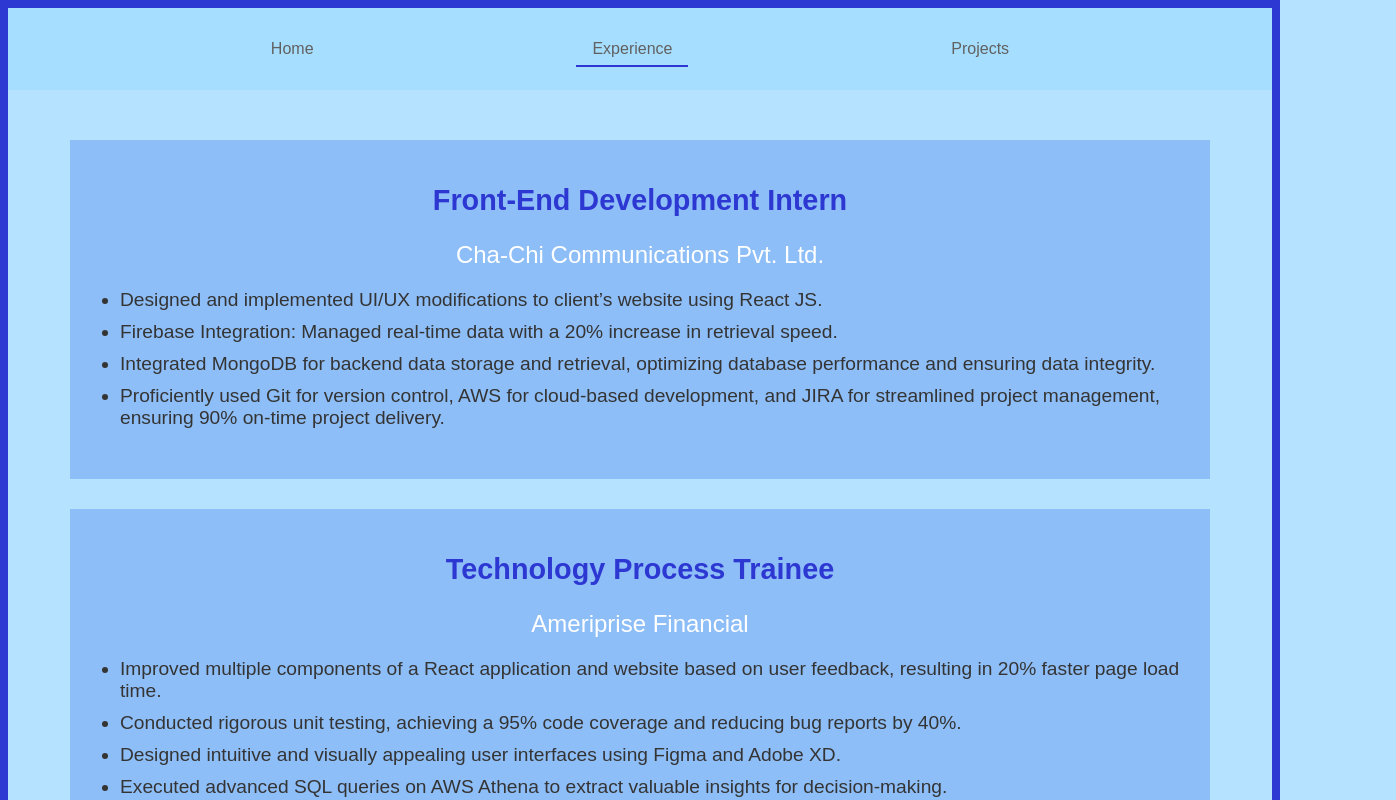
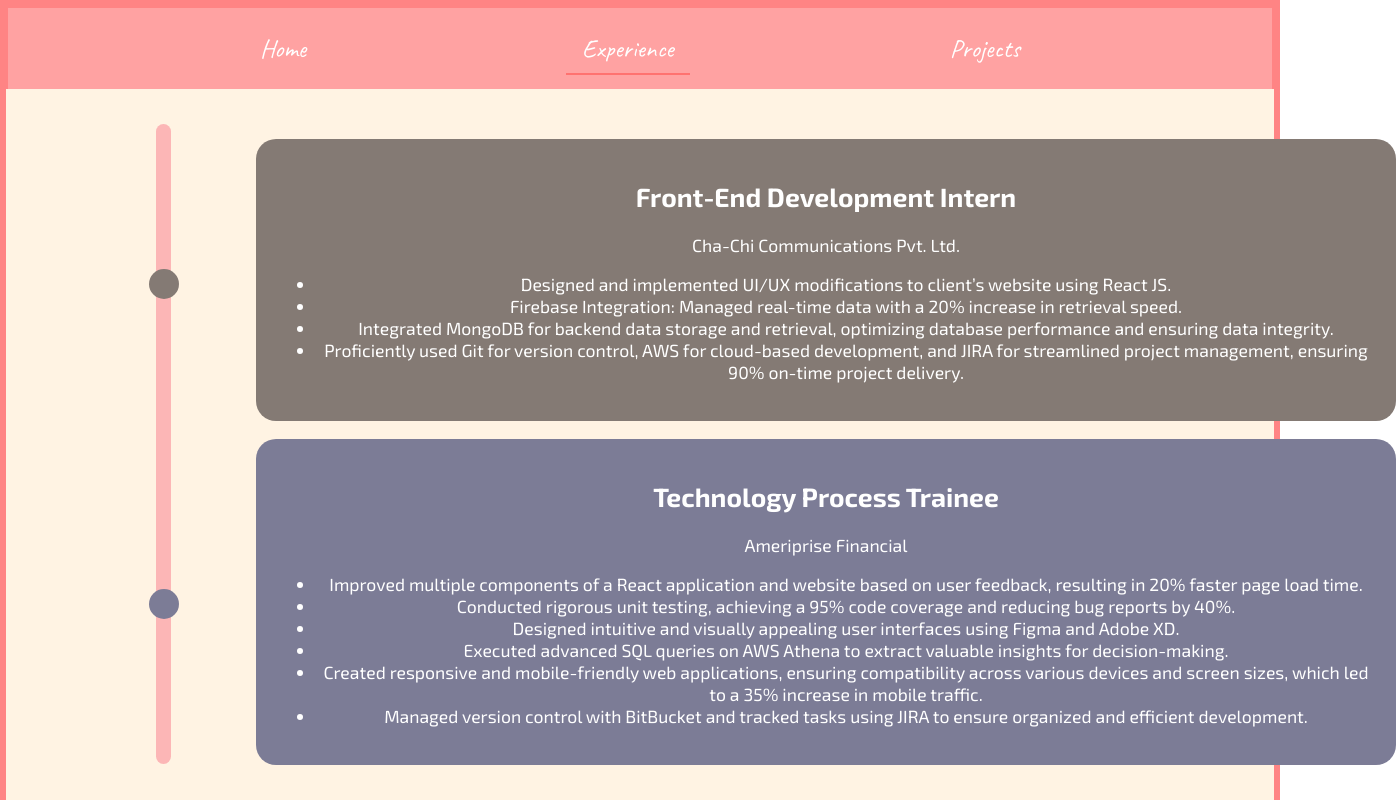
Before and after one commit to PranavMalhotra/Portfolio, a React (Create React App) app: page /experience in a window 1280 px wide. Shown: the top 800 px of the page, 1396 px wide, since content can reach past the window. Built offline with nearby package versions, Linux system fonts and the light colour scheme; the HTML template or start-up script is replaced by a standard one.

Commit message:
Changin Everything

```diff
--- a/package.json
+++ b/package.json
@@ -7,6 +7,7 @@
     "@chakra-ui/react": "^2.8.2",
     "@emotion/react": "^11.11.4",
     "@emotion/styled": "^11.11.5",
+    "@fortawesome/fontawesome-free": "^6.5.2",
     "@testing-library/jest-dom": "^5.17.0",
     "@testing-library/react": "^13.4.0",
     "@testing-library/user-event": "^13.5.0",
--- a/public/index.html
+++ b/public/index.html
@@ -3,6 +3,7 @@
   <head>
     <meta charset="utf-8" />
     <link rel="icon" href="%PUBLIC_URL%/favicon.ico" />
+    <link href="https://fonts.googleapis.com/css2?family=Caveat:wght@400;700&family=Exo+2:wght@400;700&display=swap" rel="stylesheet">
     <meta name="viewport" content="width=device-width, initial-scale=1" />
     <meta name="theme-color" content="#000000" />
     <meta
--- a/src/App.css
+++ b/src/App.css
@@ -10,9 +10,9 @@
 }
 
 nav {
-  background-color: rgb(165, 222, 255);
-  padding: 1rem;
-  border: 8px solid #2d38d3;
+  background-color: #ffa2a2;
+  padding: 0.5rem;
+  border: 8px solid #ff8484;
   border-bottom: none;
 }
 
@@ -26,21 +26,23 @@
 
 nav ul li {
   margin: 0 1rem;
+  font-family: "caveat", cursive;
 }
 
 nav ul li a {
-  color: rgb(98, 97, 97);
+  color: white;
+  font-size: 1.6rem;
   text-decoration: none;
   padding: 0.5rem 1rem;
   transition: color 0.3s ease;
 }
 
 nav ul li a.active {
-  border-bottom: 2px solid #2d38d3;
+  border-bottom: 2px solid #ff7270;
 }
 
 nav ul li a:hover {
-  color: #2d38d3;
+  color: #dd5800;
 }
 
 .container {
--- a/src/components/Experience/Experience.css
+++ b/src/components/Experience/Experience.css
@@ -1,127 +1,78 @@
-body {
-  font-family: Arial, sans-serif;
-  margin: 0;
-  padding: 0;
-  background-color: rgb(181, 227, 255);
+.experience-container {
+  display: flex;
+  height: 100vh;
+  border: 6px solid #ff8484;
+  border-top: none;
+  position: relative;
+  background-color: #FFF3E3;
 }
 
-.page-container {
+.sidebar {
+  width: 15px;
   display: flex;
+  border-radius: 20px;
+  flex-direction: column;
   align-items: center;
-  justify-content: center;
-  flex-direction: column;
-  min-height: 93vh;
-  background-color: rgb(181, 227, 255);
-  border: 8px solid #2d38d3;
-  border-top: none;
-  padding: 50px
+  background-color: #fcb6b6;
+  margin-left: 150px;
+  height: 80%;
+  margin-top: 35px;
+  justify-content: space-around;
+  animation: slideIn 1s forwards;
 }
 
-.experience-item ul {
-  list-style-type: disc;
-  padding-left: 20px;
-  margin-top: 20px;
+.circle1 {
+  width: 30px;
+  height: 30px;
+  background-color: #847a74;
+  border-radius: 50%;
 }
 
-.experience-item ul li {
-  margin-bottom: 5px;
-  color: rgb(52, 52, 52);
-  font-size: 1.2rem;
-  text-align: left;
-  max-width: 1200px;
-  margin: 10px;
+.circle2 {
+  width: 30px;
+  height: 30px;
+  background-color: #7c7c96;
+  border-radius: 50%;
 }
 
-.experience-container {
-  max-width: 1400px;
+.circle-text1 {
+  margin-left: 200px;
+  border-radius: 20px;
+  color: #ffffff;
+  position: absolute;
+  font-family: "Exo 2";
+  margin-top: 50px;
+  padding: 20px;
+  font-size: 1.1rem;
+  background-color: #847a74;
+  left: 50px;
+  transform: translateY(-55%);
   width: 1100px;
-  padding: 20px;
+  animation: slideIn 1s forwards;
 }
 
-.experience-container:nth-child(odd) {
-  background-color: rgb(142, 190, 247);
+.circle-text2 {
+  margin-left: 200px;
+  border-radius: 20px;
+  color: #ffffff;
+  position: absolute;
+  font-family: "Exo 2";
+  margin-top: 350px;
+  padding: 20px;
+  font-size: 1.1rem;
+  background-color: #7c7c96;
+  left: 50px;
+  transform: translateY(-50%);
+  width: 1100px;
+  animation: slideIn 1s forwards;
 }
-
-.experience-container:nth-child(even) {
-  background-color: rgb(142, 190, 247);
-}
-
-.experience-container + .experience-container {
-  margin-top: 30px;
-}
-
-ul {
-  list-style: none;
-  padding: 0;
-}
-
-.experience-item {
-  margin-bottom: 30px;
-  opacity: 0;
-  transform: translateY(30px);
-  animation: slideUp 1s forwards;
-}
-
-.experience-item:nth-child(1) {
-  animation-delay: 0.4s;
-}
-
-.experience-item:nth-child(2) {
-  animation-delay: 0.6s;
-}
-
-#EXPtitle{
-  font-size: 1.8rem;
-  color: #2d38d3;
-  margin-bottom: 10px;
-}
-
-#Cname {
-  font-size: 1.5rem;
-  color: white;
-  margin-bottom: 5px;
-}
-
-@keyframes fadeIn {
+@keyframes slideIn {
+  from {
+    opacity: 0;
+    transform: translateY(50%);
+  }
   to {
     opacity: 1;
+    transform: translateY(0%);
   }
 }
-
-@keyframes slideUp {
-  to {
-    opacity: 1;
-    transform: translateY(0);
-  }
-}
-
-@media (max-width: 600px) {
-  .page-container {
-    padding: 20px;
-    border-width: 8px;
-  }
-
-  .experience-item ul li {
-    font-size: 1rem;
-    max-width: 100%;
-    margin: 5px;
-  }
-
-  .experience-container {
-    max-width: 100%;
-    width: 100%;
-    padding: 10px;
-  }
-
-  #EXPtitle {
-    font-size: 1.5rem;
-  }
-
-  #Cname {
-    font-size: 1.2rem;
-  }
-
-  .experience-item {
-    margin-bottom: 20px;
-  }
-}
--- a/src/components/Experience/Experience.jsx
+++ b/src/components/Experience/Experience.jsx
@@ -3,27 +3,25 @@
 
 const Experience = () => {
   return (
-    <div className="page-container">
     <div className="experience-container">
-          <ul>
-            <li className="experience-item">
+      <div className="sidebar">
+        <div className="circle1"/>
+        <div className="circle2"/>
+        </div>
+          <div className="circle-text1">
             <h2 id="EXPtitle">Front-End Development Intern</h2>
-  <p id='Cname'>Cha-Chi Communications Pvt. Ltd.</p>
+            <p id='Cname1'>Cha-Chi Communications Pvt. Ltd.</p>
             <ul>
               <li>Designed and implemented UI/UX modifications to client’s website using React JS.</li>
               <li>Firebase Integration: Managed real-time data with a 20% increase in retrieval speed.</li>
               <li>Integrated MongoDB for backend data storage and retrieval, optimizing database performance and ensuring data integrity.</li>
               <li>Proficiently used Git for version control, AWS for cloud-based development, and JIRA for streamlined project management, ensuring 90% on-time project delivery.</li>
             </ul>
-</li>
+          </div>
 
-          </ul>
-        </div>
-        <div className="experience-container">
-          <ul>
-            <li className="experience-item">
-              <h2 id="EXPtitle"> Technology Process Trainee</h2>
-              <p id='Cname'>Ameriprise Financial</p>
+          <div className="circle-text2">
+            <h2 id="EXPtitle">Technology Process Trainee</h2>
+            <p id='Cname2'>Ameriprise Financial</p>
             <ul>
               <li>Improved multiple components of a React application and website based on user feedback, resulting in 20% faster page load time.</li>
               <li>Conducted rigorous unit testing, achieving a 95% code coverage and reducing bug reports by 40%.</li>
@@ -32,10 +30,10 @@
               <li>Created responsive and mobile-friendly web applications, ensuring compatibility across various devices and screen sizes, which led to a 35% increase in mobile traffic.</li>
               <li>Managed version control with BitBucket and tracked tasks using JIRA to ensure organized and efficient development.</li>
             </ul>
-            </li>
-          </ul>
+
         </div>
       </div>
+
   );
 }
 
--- a/src/components/Home/Home.jsx
+++ b/src/components/Home/Home.jsx
@@ -1,6 +1,7 @@
 import React, { useState } from 'react';
 import './Home.css';
 import { Link } from 'react-router-dom';
+import '@fortawesome/fontawesome-free/css/all.css';
 
 const Home = () => {
   const [isPopupOpen, setIsPopupOpen] = useState(false);
@@ -11,31 +12,46 @@
 
   return (
     <div className="home-container">
+      <div className="linkedin-icon">
+        <a href="https://www.linkedin.com/in/pranav2798" target="_blank" rel="noopener noreferrer">
+          <i className="fab fa-linkedin fa-3x"></i>
+        </a>
+      </div>
+      <div className="icon-row">
+        <div className="icon-wrapper document-icon">
+          <a href="/Portfolio/Pranav_Malhotra_Resume.pdf" download>
+            <i className="fa-solid fa-file-lines fa-3x"></i>
+          </a>
+        </div>
+        <div className="profile-picture">
+          <img src="/Portfolio/IMG_6789.png" alt="Profile Picture of Pranav" />
+        </div>
+        <div className="icon-wrapper contact-icon">
+          <button onClick={togglePopup}>
+            <i className="fas fa-address-card fa-3x"></i>
+          </button>
+        </div>
+      </div>
+      <div className="github-icon">
+        <a href="https://github.com/PranavMalhotra" target="_blank" rel="noopener noreferrer">
+          <i className="fab fa-github fa-3x"></i>
+        </a>
+      </div>
       <div className="hero-content">
-        <div className="profile-picture">
-          <img src="/Portfolio/image.png" alt="Pranav" className="profile-image" />
-        </div>
         <div className="text-content">
           <h1>Hi, I'm Pranav Malhotra</h1>
           <p>
             I'm a software engineer specializing in building and designing innovative digital experiences.
           </p>
-          <div className="cta-buttons">
-        <a href="/Portfolio/Pranav_Malhotra_Resume.pdf" download className="btn">Download Resume</a>
-          <button onClick={togglePopup} className="btn">Contact Me</button>
+
         </div>
-        </div>
-
       </div>
-
       <div className="why-hire-me">
         <h2>Why Should You Hire Me?</h2>
         <p>
-        I possess strong problem-solving and development skills, even at this early stage of my career. I am prepared to adapt to any challenges that come my way. I am committed to a resilient approach and continuously improving my knowledge to add value to both your organization and my personal growth.
+          I possess strong problem-solving and development skills, even at this early stage of my career. I am prepared to adapt to any challenges that come my way. I am committed to a resilient approach and continuously improving my knowledge to add value to both your organization and my personal growth.
         </p>
-
       </div>
-
       {isPopupOpen && (
         <div className="popup-backdrop">
           <div className="popup">
--- a/src/components/Project/Project.css
+++ b/src/components/Project/Project.css
@@ -17,8 +17,8 @@
   justify-content: center;
   flex-direction: column;
   min-height: 100vh;
-  background-color: rgb(181, 227, 255);
-  border: 8px solid #2d38d3;
+  background-color: #FFF3E3;
+  border: 8px solid #ff8484;
   border-top: none;
 }
 
@@ -42,10 +42,11 @@
   height: 200px;
   color: white;
   border: 2px solid white;
+  font-family: "Exo 2";
 }
 
 .project-item:hover {
-  box-shadow: 0 0 2px 2px rgb(0, 7, 137);
+  box-shadow: 0 0 2px 2px rgb(255, 89, 0);
   border: 0;
   height: 210px;
 }
```
Also changed, not shown: src/components/Home/Home.css (+167 -39 lines), public/IMG_6789.png (added), 1 other file (tests, documents, lock files or other folders). Lines whose indentation alone changed are shown as unchanged.
